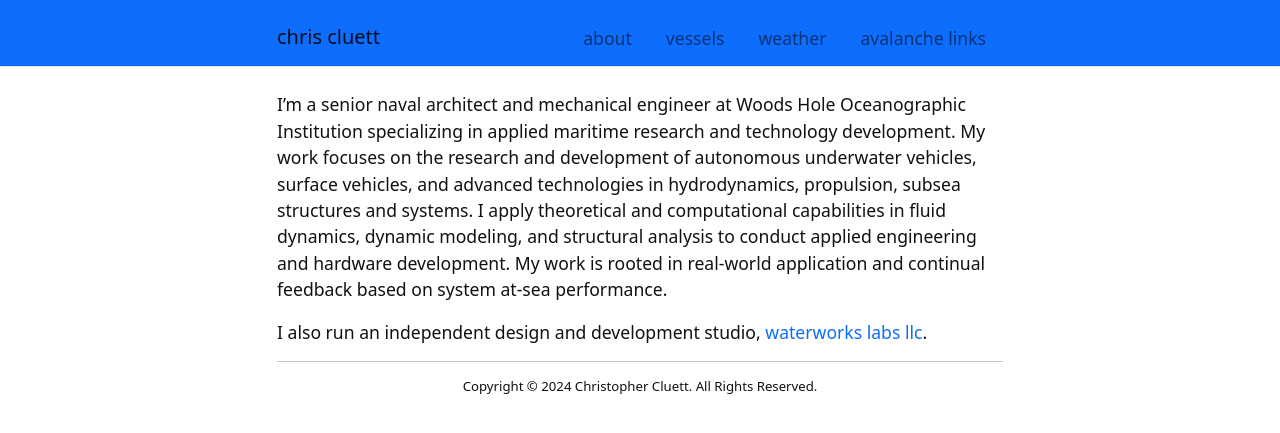
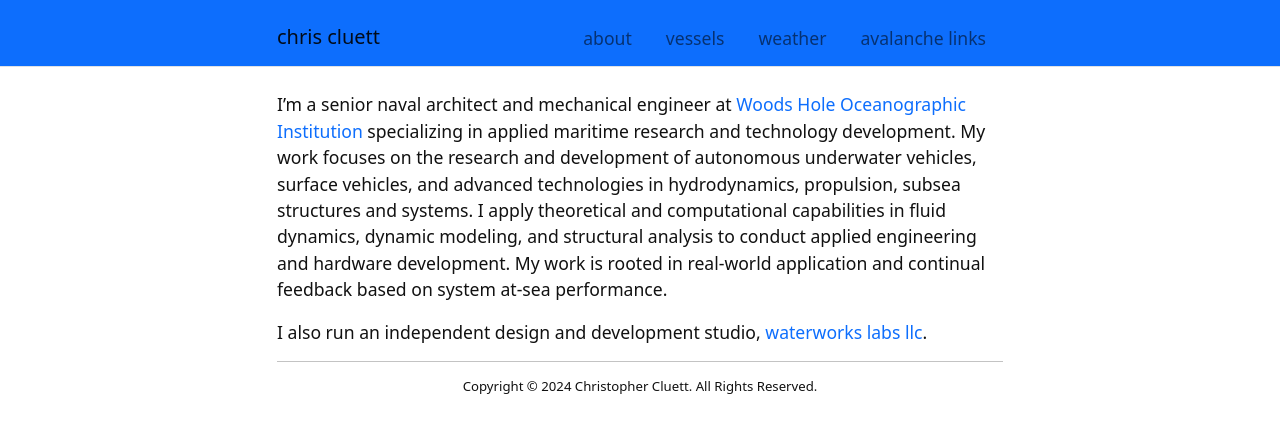
Before and after one commit to ccluett/website, a Jekyll site: the page built from index.md, in a window 1280 px wide. Shown: the top 433 px of the page. Built offline with Jekyll 4.4.1, drawn with Linux system fonts in a browser that asks for light colours; part of the change alters nothing that is shown.

```diff
--- a/index.md
+++ b/index.md
@@ -3,7 +3,7 @@ title: Home
 layout: default
 ---
 
-I'm a senior naval architect and mechanical engineer at  Woods Hole Oceanographic Institution specializing in applied maritime research and technology development. My work focuses on the research and development of autonomous underwater vehicles, surface vehicles, and advanced technologies in hydrodynamics, propulsion, subsea structures and systems. I apply theoretical and computational capabilities in fluid dynamics, dynamic modeling, and structural analysis to conduct applied engineering and hardware development. My work is rooted in real-world application and continual feedback based on system at-sea performance.
+I'm a senior naval architect and mechanical engineer at  [Woods Hole Oceanographic Institution](https://whoi.edu) specializing in applied maritime research and technology development. My work focuses on the research and development of autonomous underwater vehicles, surface vehicles, and advanced technologies in hydrodynamics, propulsion, subsea structures and systems. I apply theoretical and computational capabilities in fluid dynamics, dynamic modeling, and structural analysis to conduct applied engineering and hardware development. My work is rooted in real-world application and continual feedback based on system at-sea performance.
 
 I also run an independent design and development studio, [waterworks labs llc](https://waterworkslabs.com).
 
```
